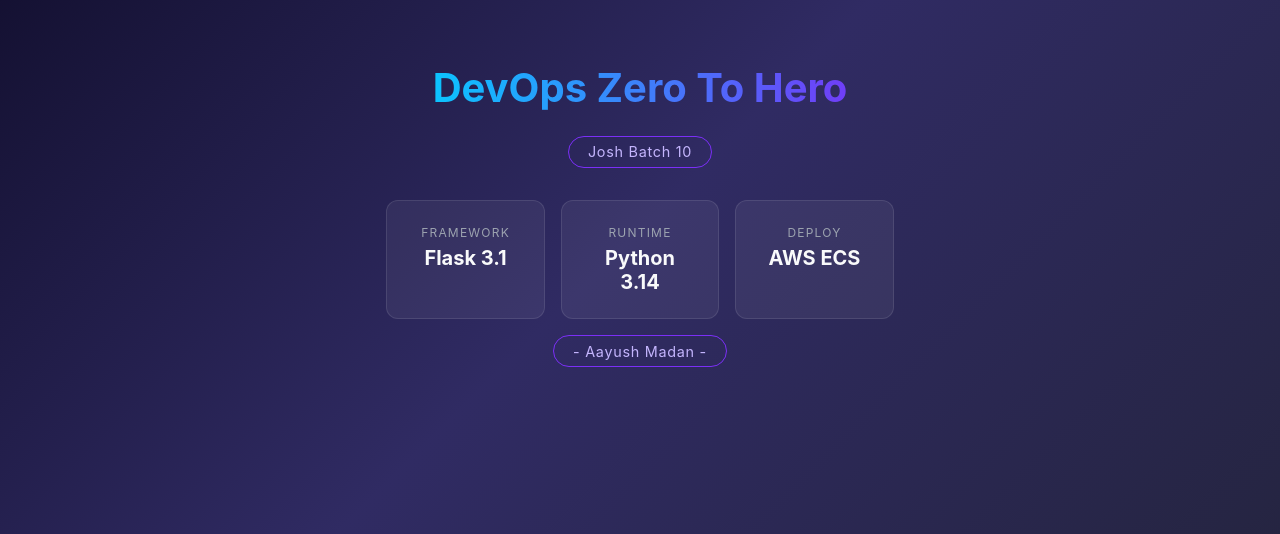
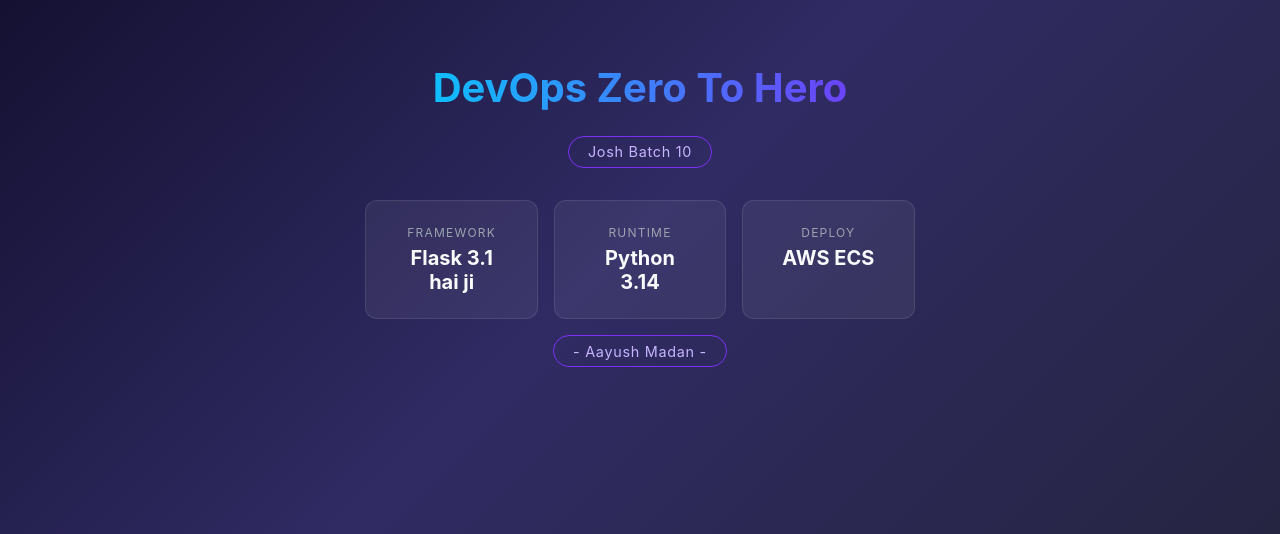
Before and after one commit to aayushmadan/github-actions-workflows, a Flask app: page / in a window 1280 px wide. Shown: the part 169-703 px from the top of the page. Run offline with Flask 3, Linux system fonts and the light colour scheme.

Commit message:
Modified index.html

```diff
--- a/templates/index.html
+++ b/templates/index.html
@@ -72,7 +72,7 @@
         <div class="cards">
             <div class="card">
                 <span>Framework</span>
-                <strong>Flask 3.1</strong>
+                <strong>Flask 3.1 hai ji</strong>
             </div>
             <div class="card">
                 <span>Runtime</span>
```
